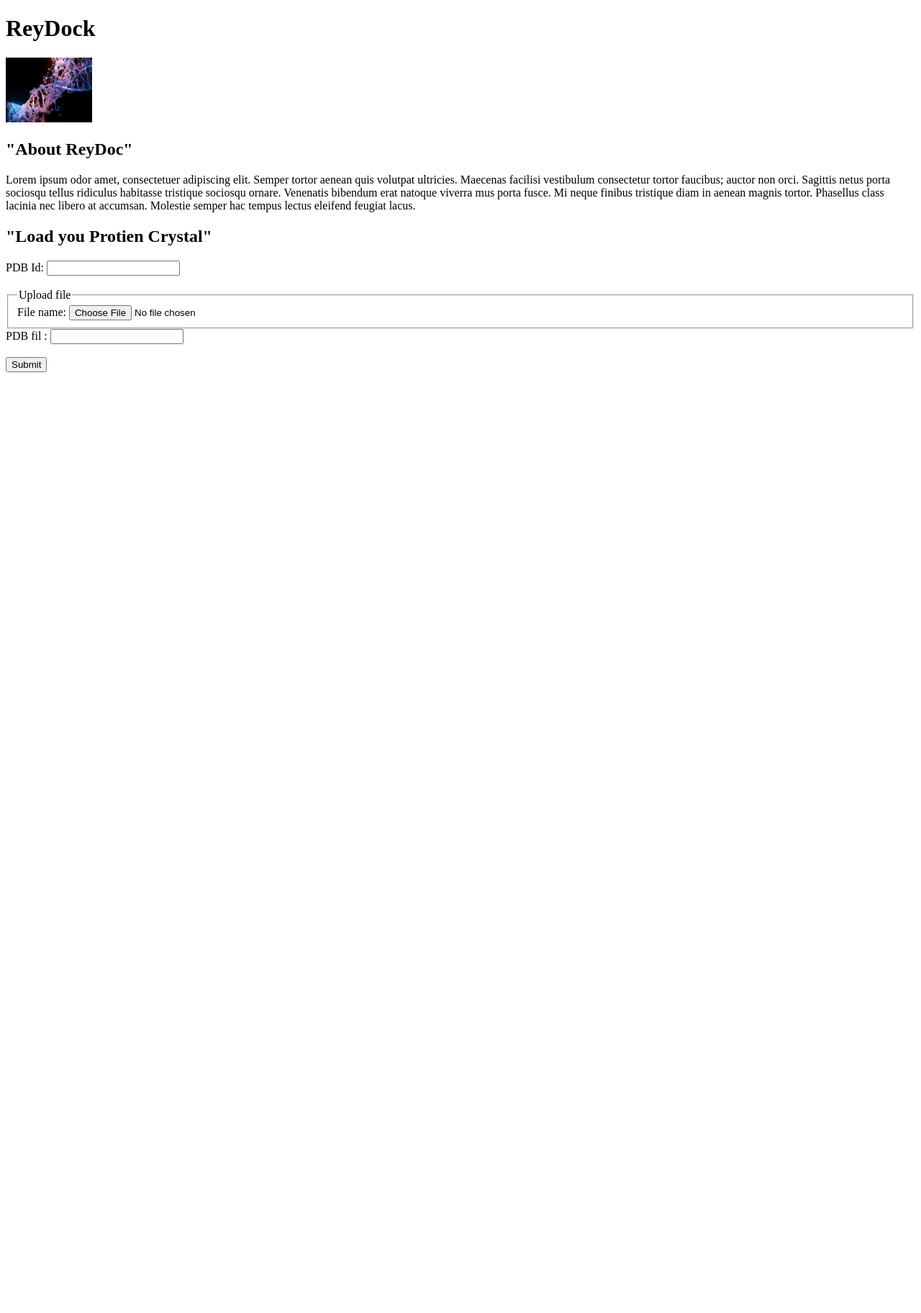
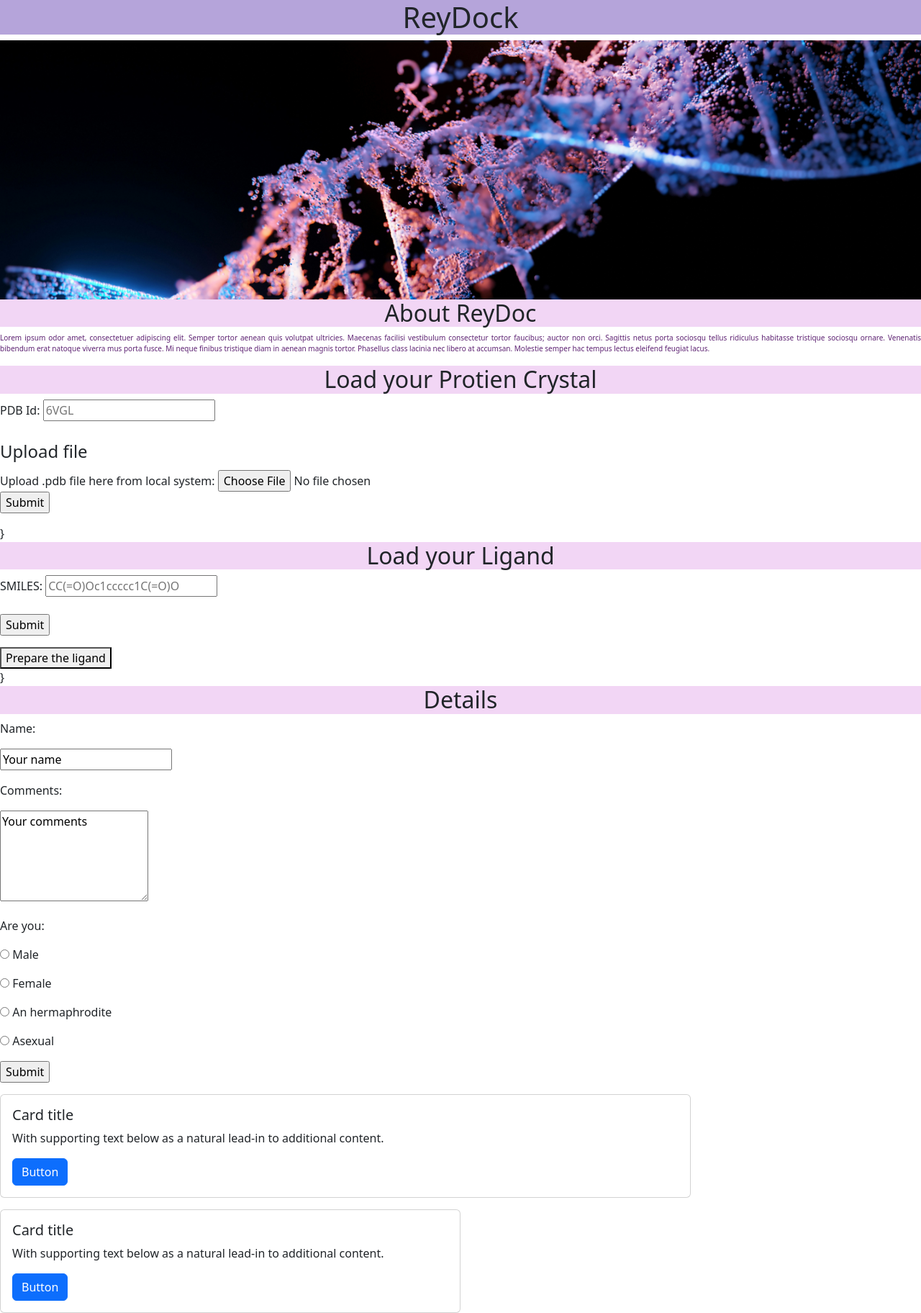
Before and after one commit to Vishalnagar410/ReyDock, a Flask app: page / in a window 1280 px wide. Shown: the whole page at 72% size. Before the commit the page ends 517 px from the top, so only its background shows below. Run offline with Flask 3, Linux system fonts and the light colour scheme.

Commit message:
Added HTML and CSS for webpage

```diff
--- /dev/null
+++ b/static/style.css
@@ -0,0 +1,32 @@
+h1{
+color:#7d47e1;
+font-size: 120 px;
+font:"Roboto";
+fornt-weight: normal;
+text-align: center;
+background:#b5a4da
+}
+
+#banner{
+width: 100%;
+height: 360px;
+object-fit: cover;
+
+}
+
+h2{
+color:#5d2272;
+font-size: 32px;
+font:"Roboto";
+fornt-weight: normal;
+text-align: center;
+background:#f2d6f5
+}
+
+.bodytext{
+  color:#5d2272;
+  font-size: 10px;
+  font:"Roboto";
+  fornt-weight: normal;
+  text-align: justify;
+}
--- a/templates/index.html
+++ b/templates/index.html
@@ -4,39 +4,70 @@
   <meta charset="UTF-8">
   <meta http-equiv="X-UA-Compatible" content="IE=edge">
   <meta name="viewport" content="width=device-width, initial-scale=1.0">
+  <link rel="stylesheet" href="https://2609cff6-cf28-46a4-8e03-35a026612e40-00-35d67g5olvhuq.sisko.replit.dev/static/style.css" type="text/css">
+
+   <link href="https://cdn.jsdelivr.net/npm/bootstrap@5.3.3/dist/css/bootstrap.min.css" rel="stylesheet" integrity="sha384-QWTKZyjpPEjISv5WaRU9OFeRpok6YctnYmDr5pNlyT2bRjXh0JMhjY6hW+ALEwIH" crossorigin="anonymous">
+
   <title>ReyDock</title>
 </head>
+
+
 <body>
   <h1>ReyDock</h1>
   <div>
-     <img src="https://2609cff6-cf28-46a4-8e03-35a026612e40-00-35d67g5olvhuq.sisko.replit.dev/static/banner.jpg" width="120" height="90" alt="Protien Image", >
+     <img id="banner" src="https://2609cff6-cf28-46a4-8e03-35a026612e40-00-35d67g5olvhuq.sisko.replit.dev/static/banner.jpg" alt="Protien Image">
   </div>
   <div>
-    <h2>"About ReyDoc" </h2>
-    <p>
-      Lorem ipsum odor amet, consectetuer adipiscing elit. Semper tortor aenean quis volutpat ultricies. Maecenas facilisi vestibulum consectetur tortor faucibus; auctor non orci. Sagittis netus porta sociosqu tellus ridiculus habitasse tristique sociosqu ornare. Venenatis bibendum erat natoque viverra mus porta fusce. Mi neque finibus tristique diam in aenean magnis tortor. Phasellus class lacinia nec libero at accumsan. Molestie semper hac tempus lectus eleifend feugiat lacus.
-    </p>
-    <h2>"Load you Protien Crystal" </h2>
-    <div>
-      <form action="/action_page.php">
-        <label for="PId">PDB Id:</label>
-        <input type="text" id="PId" name="PId"><br><br>
+  <h2>About ReyDoc</h2>
+    <p class="bodytext">
+      Lorem ipsum odor amet, consectetuer adipiscing elit. Semper tortor aenean quis volutpat ultricies. Maecenas facilisi vestibulum consectetur tortor faucibus; auctor non orci. Sagittis netus porta sociosqu tellus ridiculus habitasse tristique sociosqu ornare. Venenatis bibendum erat natoque viverra mus porta fusce. Mi neque finibus tristique diam in aenean magnis tortor. Phasellus class lacinia nec libero at accumsan. Molestie semper hac tempus lectus eleifend feugiat lacus.</p>
 
-        <form action="someplace.php" method="post" enctype="multipart/form-data">
-          <fieldset>
-            <legend>Upload file</legend>
-            <label for="uploadfile">File name: </label>
-            <input type="file" name="uploadfile" id="uploadfile">
-          </fieldset>
-        </form>
+  <div>
+    {% include 'protien.html' %}}
+  </div>
+
+  <div>
+    {% include 'ligand.html' %}}
+  </div>
 
 
 
-        <label for="PFile">PDB fil :</label>
-        <input type="text" id="lname" name="lname"><br><br>
-        <input type="submit" value="Submit">
-      </form>
+
+    <h2>Details</h2>
+      <form action="contactus.php" method="post">      <p>Name:</p>
+<p><input type="text" name="name" value="Your name"></p>
+<p>Comments: </p>
+        <p><textarea name="comments" rows="5" cols="20">Your comments</textarea></p>
+                    <p>Are you:</p>
+                    <p><input type="radio" name="areyou" value="male"> Male</p>
+                    <p><input type="radio" name="areyou" value="female"> Female</p>
+                    <p><input type="radio" name="areyou" value="hermaphrodite"> An hermaphrodite</p>
+                    <p><input type="radio" name="areyou" value="asexual"> Asexual</p>
+
+                    <p><input type="submit"></p>
+
+                </form>
+
+  <div class="card w-75 mb-3">
+    <div class="card-body">
+      <h5 class="card-title">Card title</h5>
+      <p class="card-text">With supporting text below as a natural lead-in to additional content.</p>
+      <a href="#" class="btn btn-primary">Button</a>
+    </div>
   </div>
+
+  <div class="card w-50">
+    <div class="card-body">
+      <h5 class="card-title">Card title</h5>
+      <p class="card-text">With supporting text below as a natural lead-in to additional content.</p>
+      <a href="#" class="btn btn-primary">Button</a>
+    </div>
+  </div>
+
+
+
+
+
 
 
 </body>
--- /dev/null
+++ b/templates/ligand.html
@@ -0,0 +1,11 @@
+<h2>Load your Ligand </h2>
+<div>
+  <form id="form" action="">
+    <label for="str">SMILES:</label>
+    <input type="text" id="str" name="Ligand", placeholder="CC(=O)Oc1ccccc1C(=O)O"><br><br>
+    <p><input type="submit"></p>
+  <button>
+    Prepare the ligand
+  </button>
+
+</form>
--- /dev/null
+++ b/templates/protien.html
@@ -0,0 +1,16 @@
+
+  <h2>Load your Protien Crystal</h2>
+    <form id="form" action="">
+      <label for="PId">PDB Id:</label>
+      <input type="text" id="PId" name="PId", placeholder="6VGL"><br><br>
+
+      <form action="someplace.php" method="post" enctype="multipart/form-data">
+        <fieldset>
+          <legend>Upload file</legend>
+          <label for="uploadfile">Upload .pdb file here from local system: </label>
+          <input type="file" name="uploadfile" id="uploadfile">
+        </fieldset>
+
+        <p><input type="submit"></p>
+
+  </form>
```
Also changed, not shown: app.py (+6 -1 lines), static/script.js (added).
